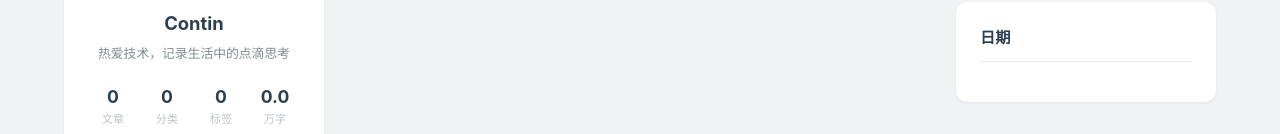
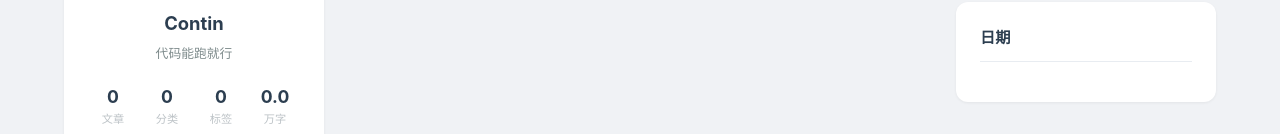
Before and after one commit to TContin/Contin-s-Blog, a plain HTML site: page index.html in a window 1280 px wide. Shown: the part 197-331 px from the top of the page. Drawn offline with Linux system fonts and the light colour scheme.

Commit message:
Update signature: 代码能跑就行

```diff
--- a/index.html
+++ b/index.html
@@ -50,7 +50,7 @@
           <img src="img/AvatarIcon.jpg" alt="avatar">
         </div>
         <h2 class="profile-name">Contin</h2>
-        <p class="profile-bio">热爱技术，记录生活中的点滴思考</p>
+        <p class="profile-bio">代码能跑就行</p>
         <div class="profile-stats">
           <div class="stat-item">
             <span class="stat-value">68</span>
```
Also changed, not shown: README.md.
